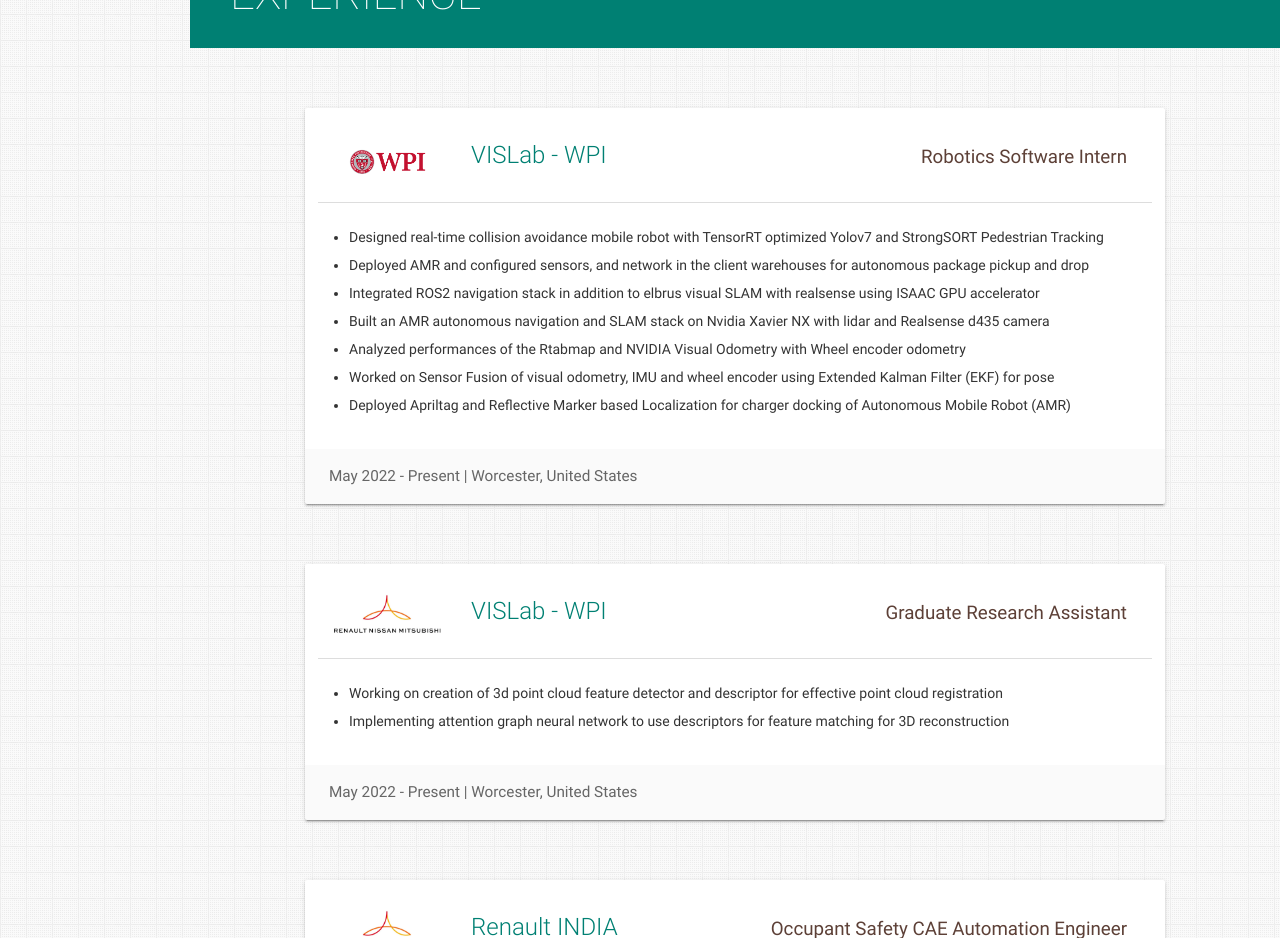
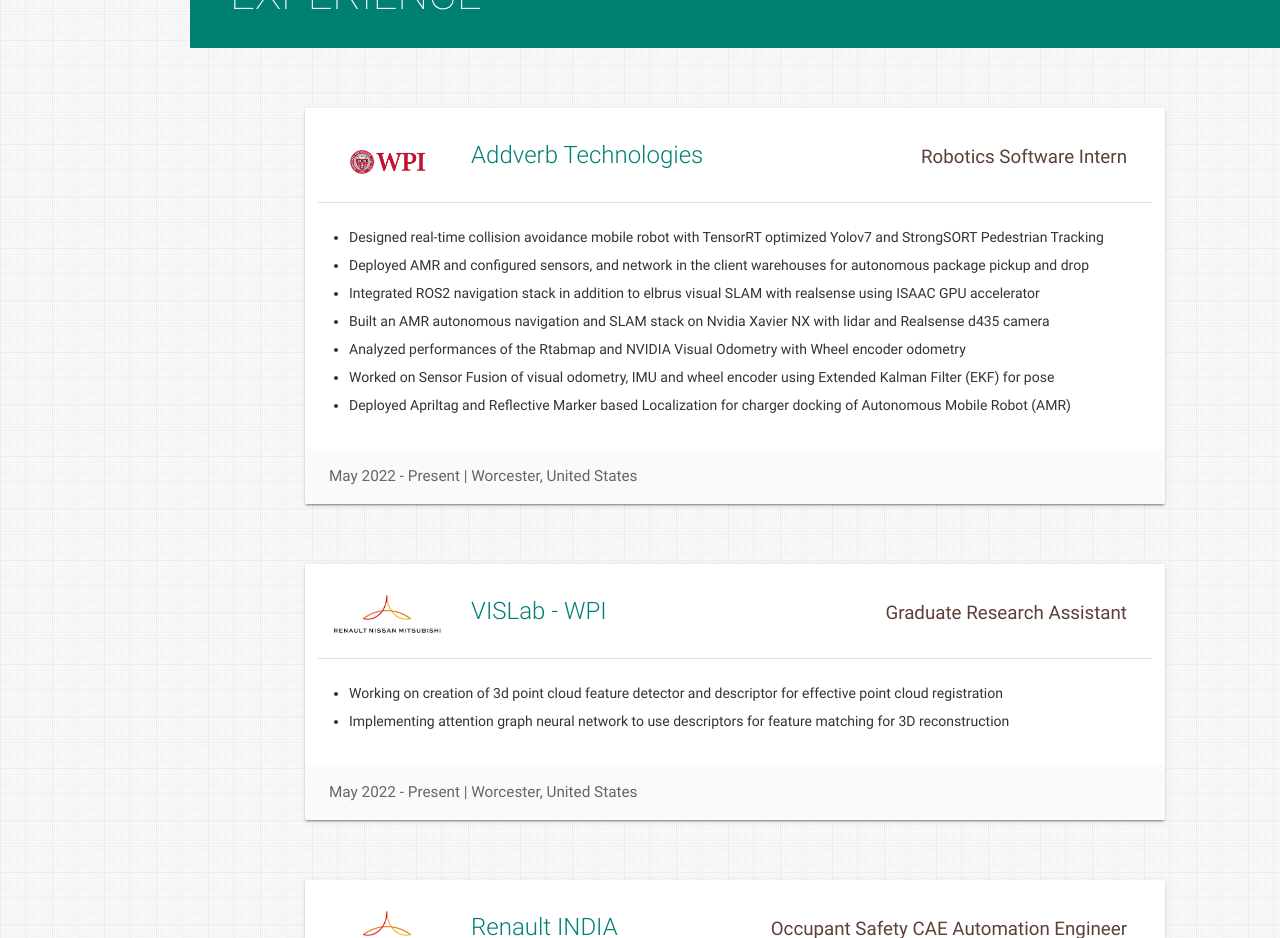
Before and after one commit to kdurgaprakash/kdurgaprakash.github.io, a plain HTML site: page index.html in a window 1280 px wide. Shown: the part 1260-2198 px from the top of the page. Drawn offline with nearby package versions, Linux system fonts and the light colour scheme.

Commit message:
added addverb name

```diff
--- a/index.html
+++ b/index.html
@@ -210,7 +210,7 @@
                 <div class="col s12 m10">
                   <p>
                     <span class="card-title"><a href="https://addverb.com" target="_blank"
-                        class="teal-text hoverline">VISLab - WPI</a></span>
+                        class="teal-text hoverline">Addverb Technologies</a></span>
                   </p>
                 </div>
               </div>
```
